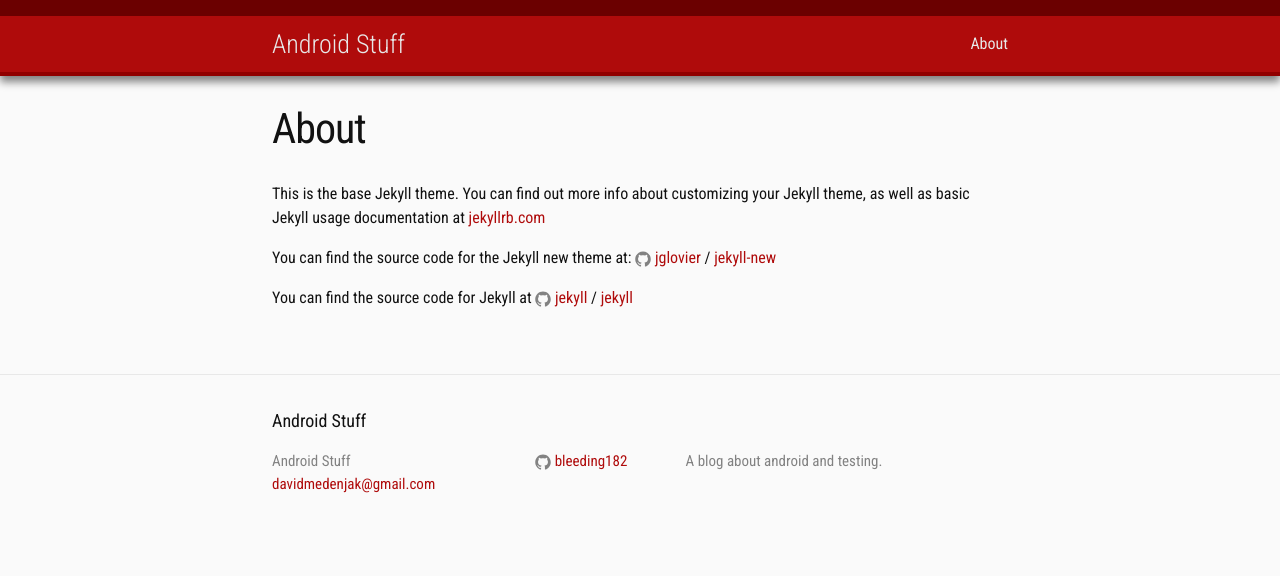
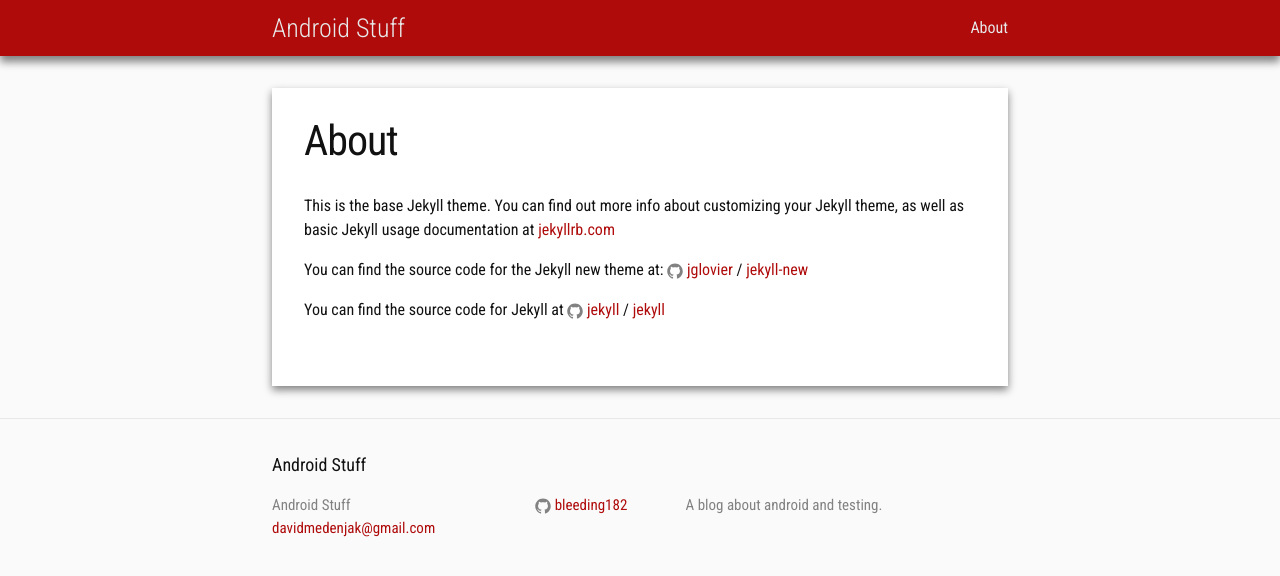
Before and after one commit to bleeding182/bleeding182.github.io, a Jekyll site: the page built from about.md, in a window 1280 px wide. Shown: the top 576 px of the page. Built offline with Jekyll 4.4.1, drawn with Linux system fonts in a browser that asks for light colours.

Commit message:
Further improved design

```diff
--- a/_includes/head.html
+++ b/_includes/head.html
@@ -2,6 +2,7 @@
   <meta charset="utf-8">
   <meta http-equiv="X-UA-Compatible" content="IE=edge">
   <meta name="viewport" content="width=device-width, initial-scale=1">
+  <meta name="theme-color" content="#AF0B0B"/>
 
   <title>{% if page.title %}{{ page.title }}{% else %}{{ site.title }}{% endif %}</title>
   <meta name="description" content="{% if page.excerpt %}{{ page.excerpt | strip_html | strip_newlines | truncate: 160 }}{% else %}{{ site.description }}{% endif %}">
@@ -10,5 +11,5 @@
   <link rel="canonical" href="{{ page.url | replace:'index.html','' | prepend: site.baseurl | prepend: site.url }}">
   <link rel="alternate" type="application/rss+xml" title="{{ site.title }}" href="{{ "/feed.xml" | prepend: site.baseurl | prepend: site.url }}">
 
-  <link href='https://fonts.googleapis.com/css?family=Roboto+Condensed:400,300,700' rel='stylesheet' type='text/css'>
+  <link href='https://fonts.googleapis.com/css?family=Roboto+Condensed:400,300,700' rel='stylesheet' type='text/css'/>
 </head>
--- a/_sass/_layout.scss
+++ b/_sass/_layout.scss
@@ -2,8 +2,6 @@
  * Site header
  */
 .site-header {
-    border-top: 16px solid $color-primary-4;
-    border-bottom: 4px solid $color-primary-3;
     min-height: 56px;
     background-color: $color-primary-0;
 
@@ -15,7 +13,7 @@
     box-shadow: 0px 6px 8px $grey-color;
 }
 
-.page-content {margin-top: 76px}
+.page-content {margin-top: 56px}
 
 .site-title {
     font-size: 26px;
@@ -207,6 +205,12 @@
 /**
  * Posts
  */
+ .post {
+    box-shadow: 0px 4px 8px $grey-color;
+    padding: $spacing-unit;
+    background-color: #fff
+ }
+
 .post-header {
     margin-bottom: $spacing-unit;
 }
--- a/index.html
+++ b/index.html
@@ -8,12 +8,13 @@
 
   <ul class="post-list">
     {% for post in paginator.posts %}
-      <li>
+      <li class="post">
         <span class="post-meta">{{ post.date | date: "%b %-d, %Y" }}</span>
 
         <h2>
           <a class="post-link" href="{{ post.url | prepend: site.baseurl }}">{{ post.title }}</a>
         </h2>
+        <p>{{ post.excerpt }}</p>
       </li>
     {% endfor %}
   </ul>
```
